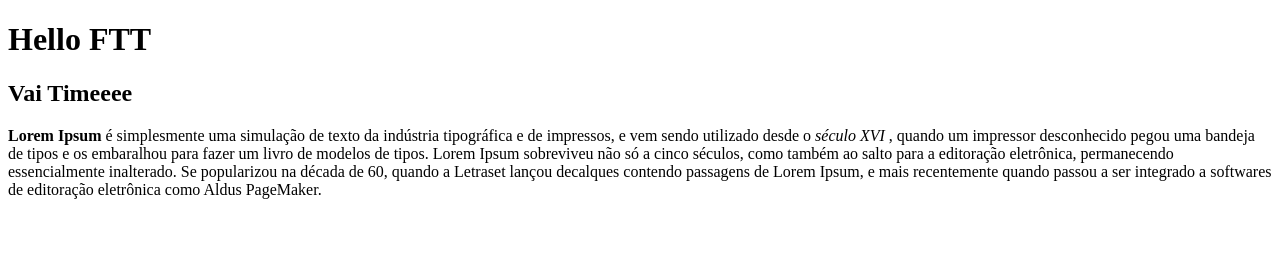
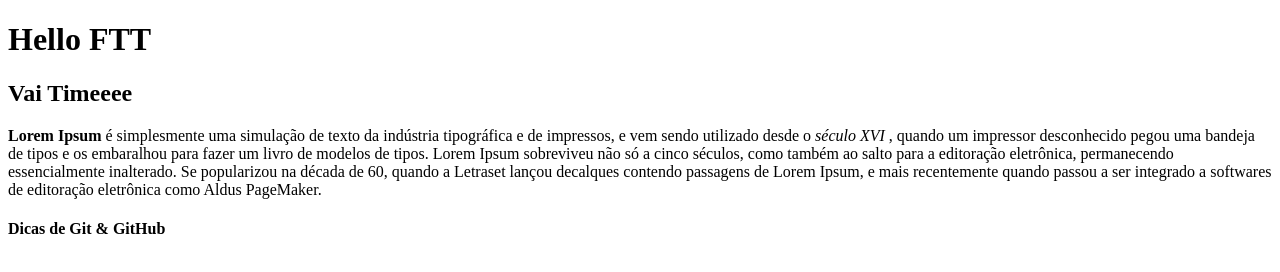
Before and after one commit to Itacolomi1/italo_LP3, a plain HTML site: page index.html in a window 1280 px wide. Drawn offline with Linux system fonts and the light colour scheme.

Commit message:
The was updated

```diff
--- a/index.html
+++ b/index.html
@@ -13,5 +13,7 @@
             e mais recentemente quando passou a ser integrado a softwares de editoração eletrônica como Aldus PageMaker.
 
         </p>
+
+        <h4>Dicas de Git & GitHub</h4>
     </body>
 </html>
```
